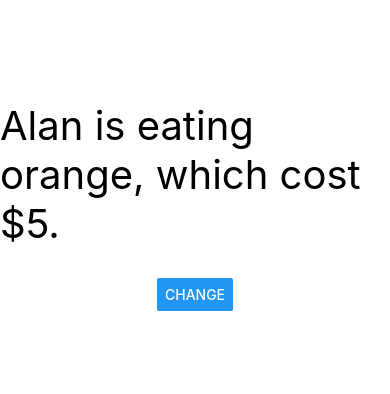
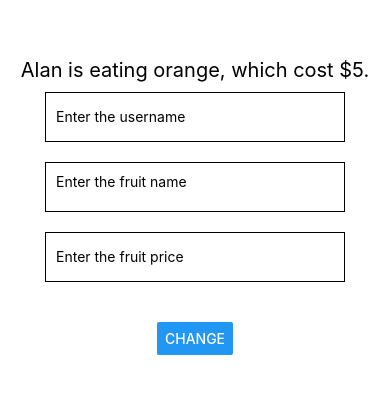
Before and after one commit to The-Rigo/testing_react_native, a React Native app: screen / in a window 390 px wide. Shown: the part 216-610 px from the top of the page. Built offline with nearby package versions, Linux system fonts and the light colour scheme.

Commit message:
textInput

```diff
--- a/App.js
+++ b/App.js
@@ -1,6 +1,6 @@
 import { StatusBar } from 'expo-status-bar';
 import React, { useState } from 'react';
-import { StyleSheet, Text, View, Button } from 'react-native';
+import { StyleSheet, Text, View, Button, TextInput } from 'react-native';
 
 export default function App() {
   const [user, setUser]=useState("Alan")
@@ -11,7 +11,22 @@ export default function App() {
   }
   return (
     <View style={styles.container}>
-      <Text style={styles.mytext}>{user} is eating {fruit.name}, which cost ${fruit.price}.</Text>
+      <Text style={styles.mytext}>{user} is eating {fruit.name},
+      which cost ${fruit.price}.</Text>
+      <TextInput style={styles.textinput}
+        placeholder="Enter the username"
+        onChange = {e=>setUser(e.target.value)}
+      />
+      <TextInput style={styles.textinput}
+        multiline
+        placeholder="Enter the fruit name"
+        onChange = {e=>setFruit({...fruit, name: e.target.value})}
+      />
+      <TextInput style={styles.textinput}
+        keyboardType="numeric"
+        placeholder="Enter the fruit price"
+        onChange = {e=>setFruit({...fruit, price: e.target.value})}
+      />
       <View style ={styles.buttonstyle}>
         <Button title = "Change"
         onPress={pressHandler}
@@ -28,10 +43,18 @@ const styles = StyleSheet.create({
     alignItems: 'center',
     justifyContent: 'center',
   },
+  textinput:{
+    borderWidth:1,
+    borderColor:'black',
+    width:300,
+    height:50,
+    padding:10,
+    margin:10
+  },
   buttonstyle:{
     marginTop: 30
   },
   mytext:{
-    fontSize:40
+    fontSize:20
   }
 });
```
